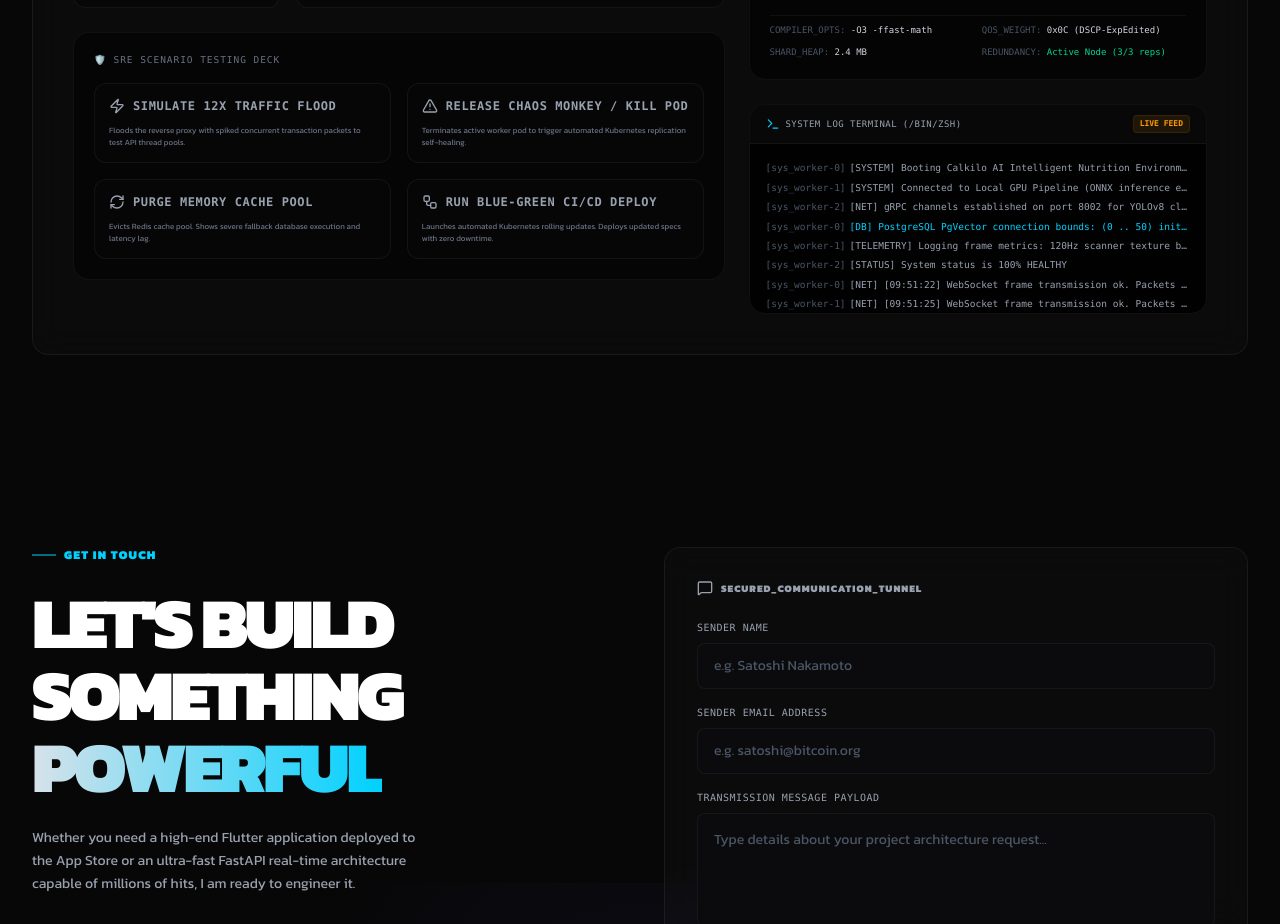
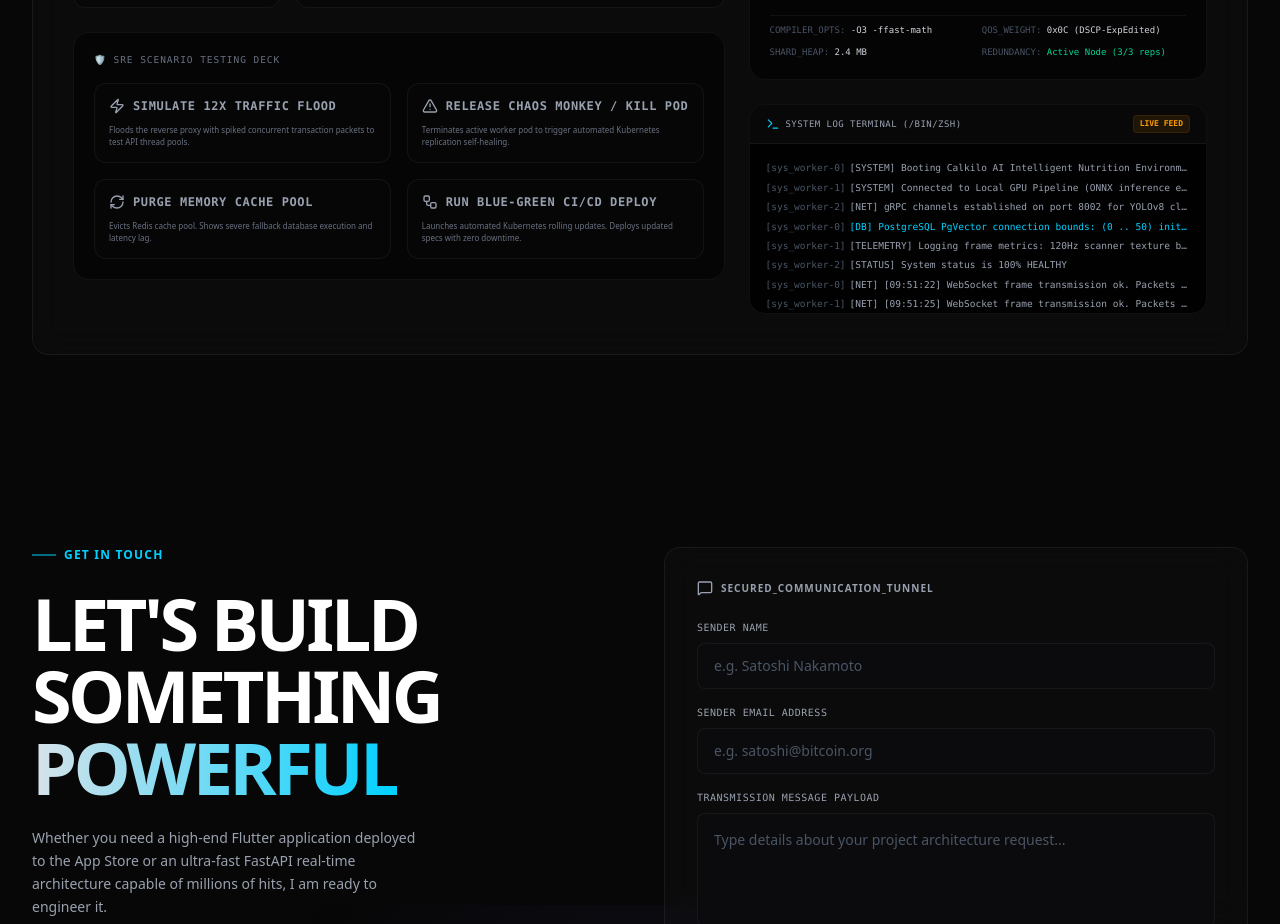
Before and after one commit to arshiasir/web, a React (Vite) app: page / in a window 1280 px wide. Shown: the part 5580-6504 px from the top of the page. Built offline with nearby package versions, Linux system fonts and the light colour scheme.

Commit message:
Prepare app for GitHub Pages deployment

```diff
--- a/index.html
+++ b/index.html
@@ -5,13 +5,10 @@
     <meta name="viewport" content="width=device-width, initial-scale=1.0" />
     <title>Arshia Khani | Professional Systems & Mobile Engineer Portfolio</title>
 
-    <!-- Preconnect to Google Fonts and static origins for extreme loading performance -->
-    <link rel="preconnect" href="https://fonts.googleapis.com" />
-    <link rel="preconnect" href="https://fonts.gstatic.com" crossorigin />
 
     <!-- Core SEO Meta Tags -->
     <meta name="description" content="Arshia Khani - Senior Systems Analyst, Fullstack Flutter Expert, and Backend Systems Developer. Explore advanced system architectures, real-time dispatch systems, and high-performance cross-platform software." />
-    <meta name="keywords" content="Arshia Khani, Senior Fullstack Engineer, Flutter Expert, System Architect, DevOps, Tehran, Software Architect, Fast API, Dart Client, آرشیا خانی, برنامه نویس فلاتر, معمار سامانه‌ها, بک اند پایتون" />
+    <meta name="keywords" content="Arshia Khani, Senior Fullstack Engineer, Flutter, System Architect, DevOps, Tehran, Software Architect, FastAPI, Dart, Python" />
     <meta name="author" content="Arshia Khani" />
     <meta name="robots" content="index, follow" />
 
@@ -28,7 +25,7 @@
     <meta name="twitter:title" content="Arshia Khani | Senior Systems & Mobile Engineer" />
     <meta name="twitter:description" content="Discover professional bilingual mockups, architectural topologies, and low-latency systems engineered by Arshia Khani." />
 
-    <!-- Structured Data: JSON-LD for rich Google indexing matching Arshia Khani's profile -->
+    <!-- Structured Data: JSON-LD -->
     <script type="application/ld+json">
       {
         "@context": "https://schema.org",
--- a/src/index.css
+++ b/src/index.css
@@ -1,15 +1,14 @@
-@import url('https://fonts.googleapis.com/css2?family=Kanit:wght@300;400;500;600;700;800;900&display=swap');
 @import "tailwindcss";
 
 @theme {
-  --font-sans: "Kanit", sans-serif;
-  --font-display: "Kanit", sans-serif;
+  --font-sans: ui-sans-serif, system-ui, -apple-system, "Segoe UI", Roboto, Arial, "Noto Sans", "Liberation Sans", sans-serif;
+  --font-display: ui-sans-serif, system-ui, -apple-system, "Segoe UI", Roboto, Arial, "Noto Sans", "Liberation Sans", sans-serif;
 }
 
 /* Custom Base resets and scroll aesthetics */
 html, body, #root {
   background-color: #070707;
-  font-family: 'Kanit', sans-serif;
+  font-family: ui-sans-serif, system-ui, -apple-system, "Segoe UI", Roboto, Arial, "Noto Sans", "Liberation Sans", sans-serif;
   color: #D7E2EA;
   scroll-behavior: smooth;
   margin: 0;
```
Also changed, not shown: vite.config.ts (+1 -3 lines), 2 other files (tests, documents, lock files or other folders).
